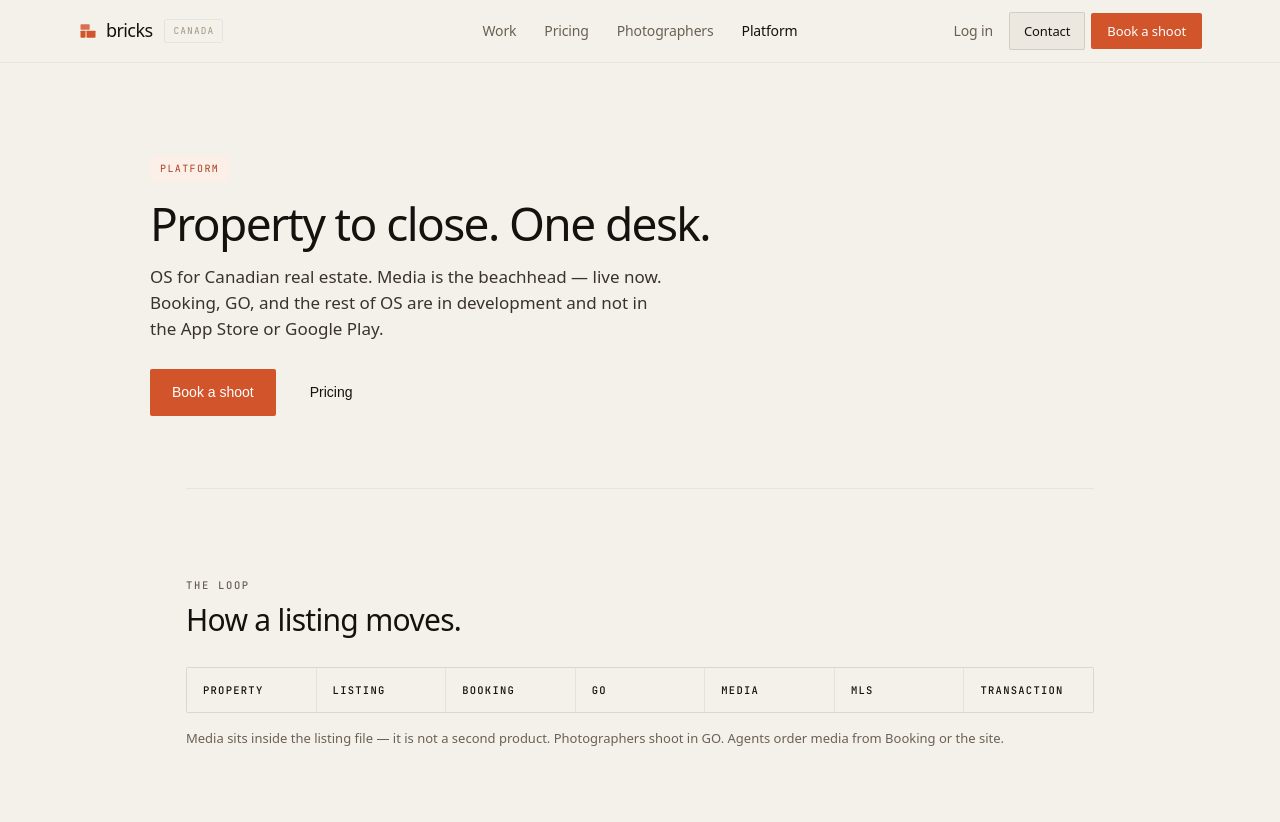
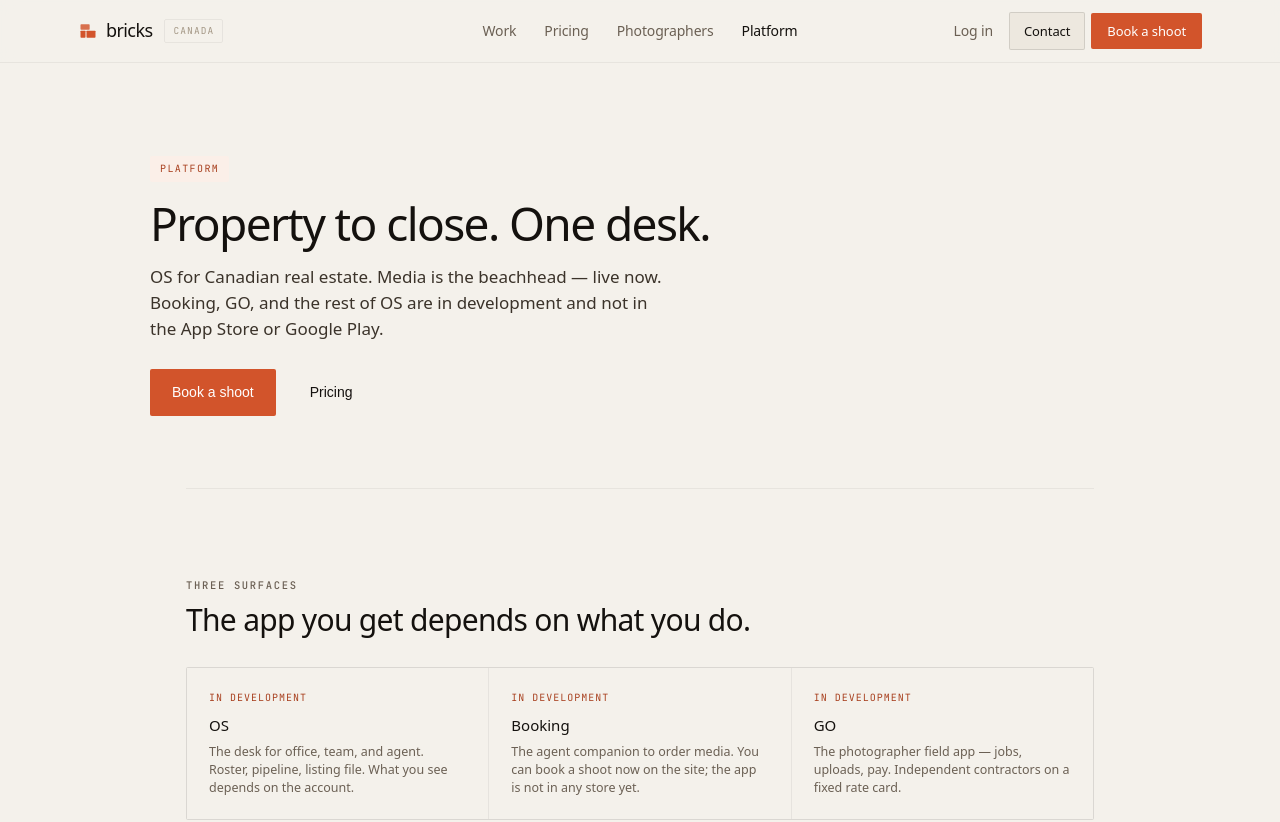
Before and after one commit to bricks-group/bricks-site, a Next.js app: page /platform in a window 1280 px wide. Shown: the top 822 px of the page. Built offline with nearby package versions, Linux system fonts and the light colour scheme; a web font is replaced by a local one.

Commit message:
Remove the Property/Listing/Booking/GO/Media/MLS/Transaction chip row from Platform.

```diff
--- a/src/app/platform/page.tsx
+++ b/src/app/platform/page.tsx
@@ -2,7 +2,7 @@ import type { Metadata } from 'next'
 import Link from 'next/link'
 import RevealObserver from '@/components/RevealObserver'
 import NewsletterInline from '../NewsletterInline'
-import { LOOP, SOFTWARE_PLANS, OFFICE_PLANS } from '@/lib/catalog'
+import { SOFTWARE_PLANS, OFFICE_PLANS } from '@/lib/catalog'
 
 export const metadata: Metadata = {
   title: 'bricks platform — OS, Booking, GO',
@@ -40,21 +40,6 @@ export default function PlatformPage() {
       </section>
 
       <div className="wrap">
-        <section className="block rvl">
-          <div className="sec-head">
-            <div>
-              <span className="over">The loop</span>
-              <h2>How a listing moves.</h2>
-            </div>
-          </div>
-          <div className="loop" aria-label="Property to close">
-            {LOOP.map((step) => (
-              <span key={step}>{step}</span>
-            ))}
-          </div>
-          <p className="note">Media sits inside the listing file — it is not a second product. Photographers shoot in GO. Agents order media from Booking or the site.</p>
-        </section>
-
         <section className="block rvl">
           <div className="sec-head">
             <div>
@@ -152,9 +137,6 @@ export default function PlatformPage() {
         .apps .c .ic{font-family:'JetBrains Mono',monospace;font-size:10px;letter-spacing:.1em;
           text-transform:uppercase;color:var(--brickDeep);display:block;margin-bottom:8px;}
         .sub-line{font-size:15px;color:var(--inkSoft);line-height:1.5;max-width:640px;margin-top:-12px;}
-        .loop{display:flex;flex-wrap:wrap;gap:1px;background:var(--hair);border:1px solid var(--hair);border-radius:2px;}
-        .loop span{flex:1 1 110px;background:var(--paper);padding:14px 16px;font-family:'JetBrains Mono',monospace;
-          font-size:10.5px;letter-spacing:.12em;text-transform:uppercase;color:var(--ink);font-weight:500;}
         .aud-grid{display:grid;grid-template-columns:1fr 1fr;gap:1px;background:var(--hair);border:1px solid var(--hair);border-radius:2px;}
         .aud-card{background:var(--paper);padding:22px 24px;text-decoration:none;color:inherit;display:block;}
         .aud-card:hover{background:var(--paperSoft);}
```
